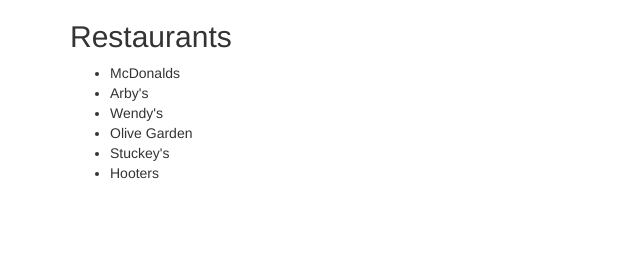
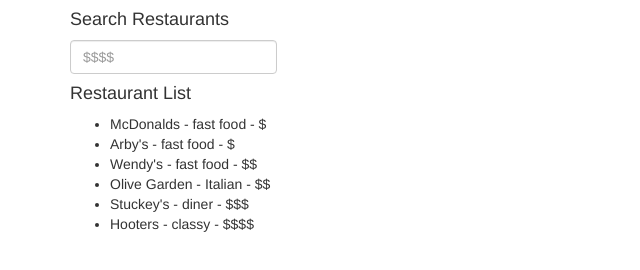
Before and after one commit to Yarbles/best_restaurant, a plain HTML site: page index.html in a window 1280 px wide. Shown: the whole page, without its empty margins (0-640 px from the left). Drawn offline with Linux system fonts and the light colour scheme.

Commit message:
add sort functionality using text input field.

```diff
--- a/index.html
+++ b/index.html
@@ -11,13 +11,32 @@
         <div class="container" ng-controller="RestaurantsCtrl">
             <div class="row">
                 <div class="col-md-12">
-                    <h2>Restaurants</h2>
+                    <h4>Search Restaurants</h4>
+                    <form class="form-inline" role="form">
+                        <div class="form-group">
+                            <input ng-model="query" type="text" class="form-control" placeholder="$$$$">
+                        </div>
+                    </form>
+                </div>
+            </div>
+
+            <div class="row">
+                <div class="col-md-12">
+                    <h4>Restaurant List</h4>
                     <ul>
-                    <li ng-repeat="item in restaurants">
-                        {{item.name}}
-                    </li>
+                        <li ng-repeat="item in filtered = (restaurants | filter:query)">
+                            {{item.name}} -
+                            {{item.type}} -
+                            {{item.price}}
+                        </li>
                     </ul>
                 </div>
+                <!-- <div class='col-md-4'>
+                    <h2>New Restaurant</h2>
+                    <form ng-submit='addRestaurant()' class='form-inline' form='form'>
+
+                    </form>
+                </div> -->
             </div>
         </div>
     </body>
--- a/js/RestaurantsController.js
+++ b/js/RestaurantsController.js
@@ -1,10 +1,10 @@
 bestRestaurants.controller('RestaurantsCtrl', function RestaurantsCtrl($scope) {
     $scope.restaurants = [
-        { name: "McDonalds" },
-        { name: "Arby's" },
-        { name: "Wendy's" },
-        { name: "Olive Garden" },
-        { name: "Stuckey's" },
-        { name: "Hooters" }
+        { name: "McDonalds", type: "fast food", price: "$" },
+        { name: "Arby's", type: "fast food", price: "$" },
+        { name: "Wendy's", type: "fast food", price: "$$" },
+        { name: "Olive Garden", type: "Italian", price: "$$" },
+        { name: "Stuckey's", type: "diner", price: "$$$" },
+        { name: "Hooters", type: "classy", price: "$$$$" }
     ]
 });
```
